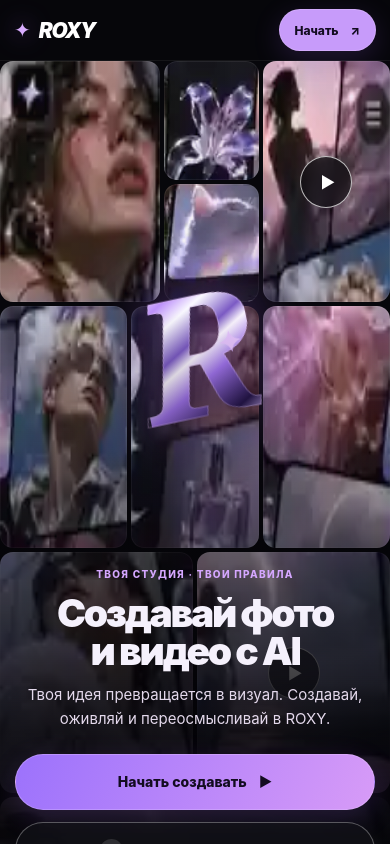
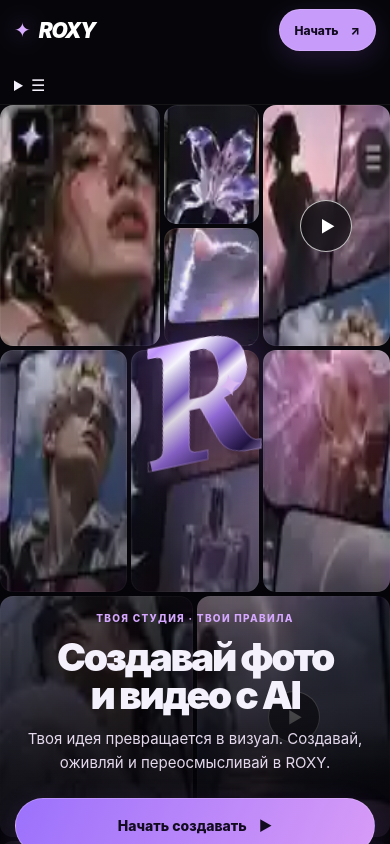
Before and after one commit to Bambale0/ksu, a Next.js app in the folder frontend/mini-app/: page / in a window 390 px wide. Shown: the top 844 px of the page. Built offline with nearby package versions, Linux system fonts and the light colour scheme; no server answers.

Commit message:
feat(landing): add accessible compact mobile navigation

```diff
--- a/frontend/mini-app/components/telegram-browser-login.tsx
+++ b/frontend/mini-app/components/telegram-browser-login.tsx
@@ -146,6 +146,15 @@ export function TelegramBrowserLogin() {
           <a href="#telegram-login">Вход</a>
         </nav>
         <a className="roxy-landing-button roxy-landing-button-small" href="#telegram-login">Начать <span aria-hidden="true">↗</span></a>
+        <details className="roxy-landing-mobile-menu">
+          <summary aria-label="Открыть меню"><span aria-hidden="true">☰</span></summary>
+          <nav aria-label="Мобильное меню">
+            <a href="#features">Возможности</a>
+            <a href="#how">Процесс</a>
+            <a href="#examples">Галерея</a>
+            <a href="#telegram-login">Войти</a>
+          </nav>
+        </details>
       </header>
 
       <section className="roxy-film-hero" id="top">
```
